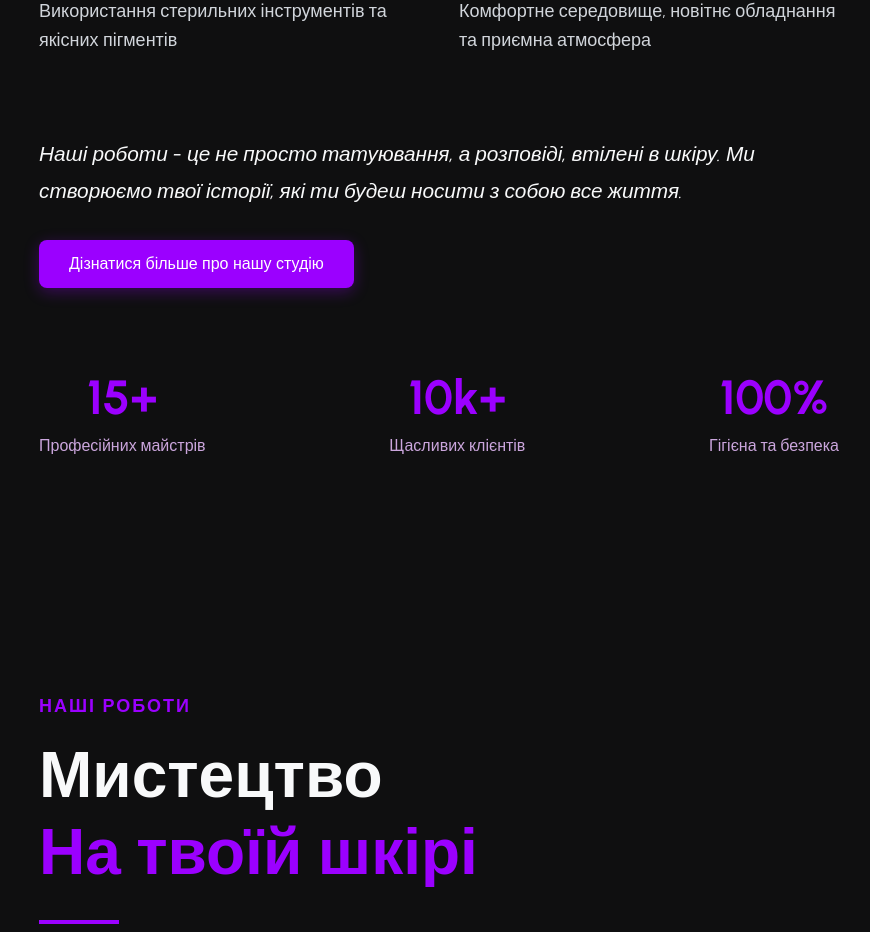
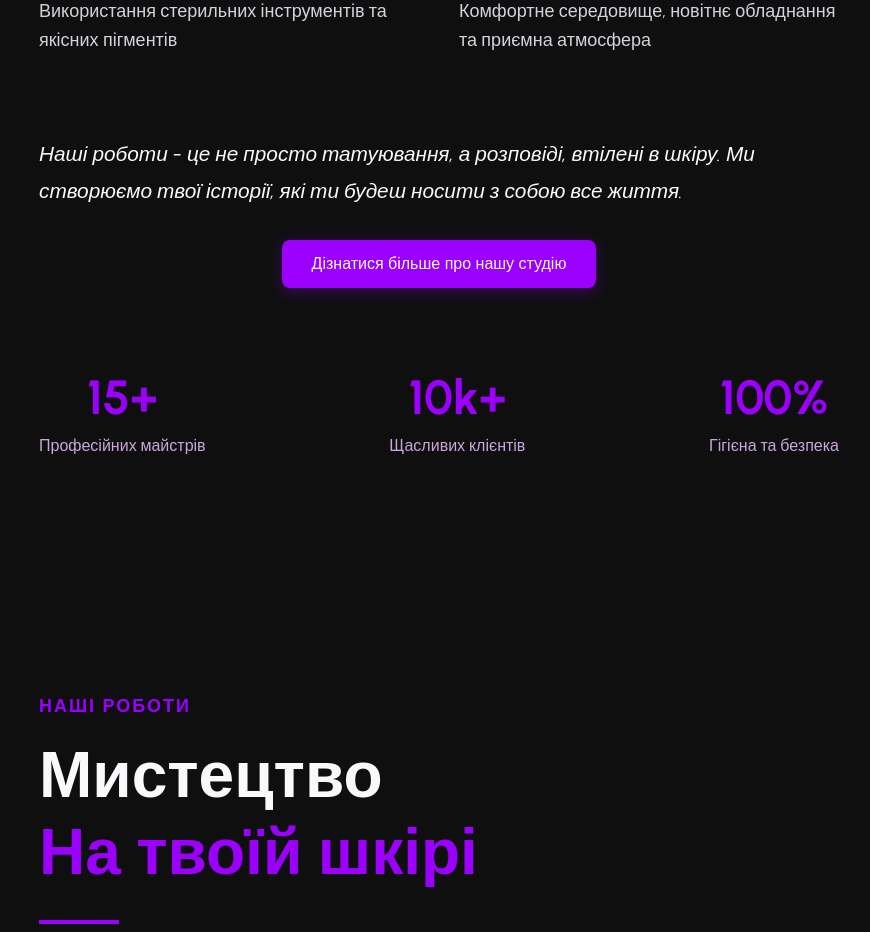
Before and after one commit to 1podliva/BLACKMARK, a React (Create React App) app in the folder frontend/: page / in a window 1280 px wide. Shown: the part 1518-2450 px from the top of the page, without its empty margins (201-1071 px from the left). Built offline with nearby package versions, Linux system fonts and the light colour scheme.

Commit message:
фікс

```diff
--- a/frontend/src/components/About.css
+++ b/frontend/src/components/About.css
@@ -79,7 +79,12 @@
 
 .cta-block {
   margin: 80px 0;
+  display: flex;
+  flex-direction: column;
+  align-items: center; /* Центрує всі елементи по горизонталі */
+  justify-content: center; /* Центрує елементи по вертикалі */
 }
+
 
 .cta-text {
   font-size: 1.3rem;
```
